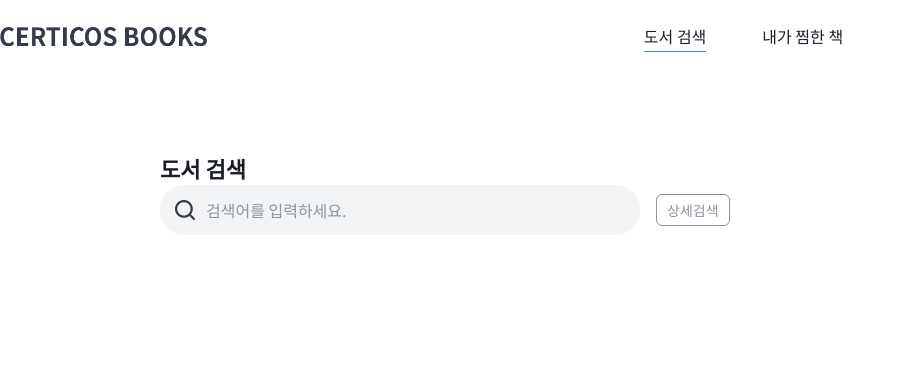
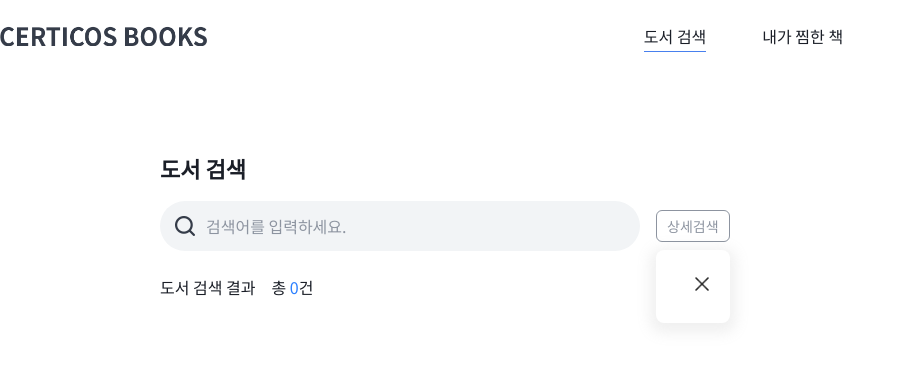
Before and after one commit to Kyung-A/cdri-books-nameungyeong, a Next.js app: page / in a window 1280 px wide. Both pictures are taken after a click on the button "상세검색". Shown: the top 366 px of the page, without its empty margins (0-905 px from the left). Built offline with nearby package versions, Linux system fonts and the light colour scheme.

Commit message:
feat: edit popover layout component

```diff
--- a/src/app/page.tsx
+++ b/src/app/page.tsx
@@ -1,22 +1,34 @@
-import { Header, Search } from "@/shared/ui";
+"use client";
+import { Header, PopoverLayout, Search } from "@/shared/ui";
 
 export default function Home() {
   return (
     <div className="w-full">
       <Header />
-      <main className="w-[960px] mx-auto pt-20">
+      <main className="max-w-[960px] w-full mx-auto pt-20">
         <h1 className="text-[22px] font-bold">도서 검색</h1>
 
-        <div className="flex items-center gap-x-4">
+        <div className="flex items-center gap-x-4 mt-4">
           <div className="w-[480px]">
             <Search placeholder="검색어를 입력하세요." />
           </div>
-          <button
-            className="border border-[#8D94A0] text-[#8D94A0] py-[5px] px-[10px] rounded-md font-medium text-sm"
-            type="button"
-          >
-            상세검색
-          </button>
+          <PopoverLayout.Root>
+            <PopoverLayout.Trigger
+              className="border border-[#8D94A0] text-[#8D94A0] py-[5px] px-[10px] rounded-md font-medium text-sm"
+              type="button"
+            >
+              상세검색
+            </PopoverLayout.Trigger>
+            <PopoverLayout.Content>
+              <div></div>
+            </PopoverLayout.Content>
+          </PopoverLayout.Root>
+        </div>
+        <div className="mt-6 flex items-center gap-x-4">
+          <p className="font-medium">도서 검색 결과</p>
+          <p>
+            총 <span className="text-blue-500">0</span>건
+          </p>
         </div>
       </main>
     </div>
--- a/src/shared/ui/PopoverLayout.tsx
+++ b/src/shared/ui/PopoverLayout.tsx
@@ -1,14 +1,14 @@
 "use client";
 import {
   createContext,
-  Dispatch,
-  ReactNode,
-  SetStateAction,
   useContext,
-  useEffect,
+  useState,
   useRef,
-  useState,
+  type ReactNode,
+  type Dispatch,
+  type SetStateAction,
 } from "react";
+import Image from "next/image";
 
 interface IPopoverContextProps {
   open: boolean;
@@ -16,20 +16,16 @@ interface IPopoverContextProps {
   triggerRef: React.RefObject<HTMLButtonElement | null>;
 }
 
-interface ITriggerProps extends React.ButtonHTMLAttributes<HTMLButtonElement> {
-  children: ReactNode;
-}
-
 const PopoverContext = createContext<IPopoverContextProps | null>(null);
 
 function usePopoverContext() {
   const context = useContext(PopoverContext);
-  if (!context) throw new Error("");
+  if (!context) throw new Error("Must be used inside PopoverLayout");
   return context;
 }
 
-export default function PopoverLayout({ children }: { children: ReactNode }) {
-  const [open, setOpen] = useState<boolean>(false);
+function Root({ children }: { children: ReactNode }) {
+  const [open, setOpen] = useState(false);
   const triggerRef = useRef<HTMLButtonElement | null>(null);
 
   return (
@@ -39,30 +35,33 @@ export default function PopoverLayout({ children }: { children: ReactNode }) {
   );
 }
 
-function Trigger({ children, ...props }: ITriggerProps) {
+function Trigger({
+  children,
+  ...props
+}: React.ButtonHTMLAttributes<HTMLButtonElement>) {
   const { setOpen, triggerRef } = usePopoverContext();
-
   return (
-    <button
-      ref={triggerRef}
-      onClick={() => setOpen((prev) => !prev)}
-      {...props}
-    >
+    <button ref={triggerRef} onClick={() => setOpen((p) => !p)} {...props}>
       {children}
     </button>
   );
 }
 
 function Content({ children }: { children: ReactNode }) {
-  const { open, setOpen, triggerRef } = usePopoverContext();
-  const contentRef = useRef<HTMLDivElement>(null);
-
+  const { open } = usePopoverContext();
+  if (!open) return null;
   return (
-    <div ref={contentRef} className="">
+    <div className="absolute w-full mt-2 bg-white rounded-lg py-6 px-9 shadow-[0px_4px_14px_6px_#97979726]">
+      <button type="button" className="w-5">
+        <Image width={20} height={20} src="/close.png" alt="close" />
+      </button>
       {children}
     </div>
   );
 }
 
-PopoverLayout.Trigger = Trigger;
-PopoverLayout.Content = Content;
+export const PopoverLayout = {
+  Root,
+  Trigger,
+  Content,
+};
--- a/src/shared/ui/index.ts
+++ b/src/shared/ui/index.ts
@@ -1,3 +1,3 @@
 export { default as Header } from "./Header";
 export { default as Search } from "./Search";
-export { default as PopoverLayout } from "./PopoverLayout";
+export { PopoverLayout } from "./PopoverLayout";
```
